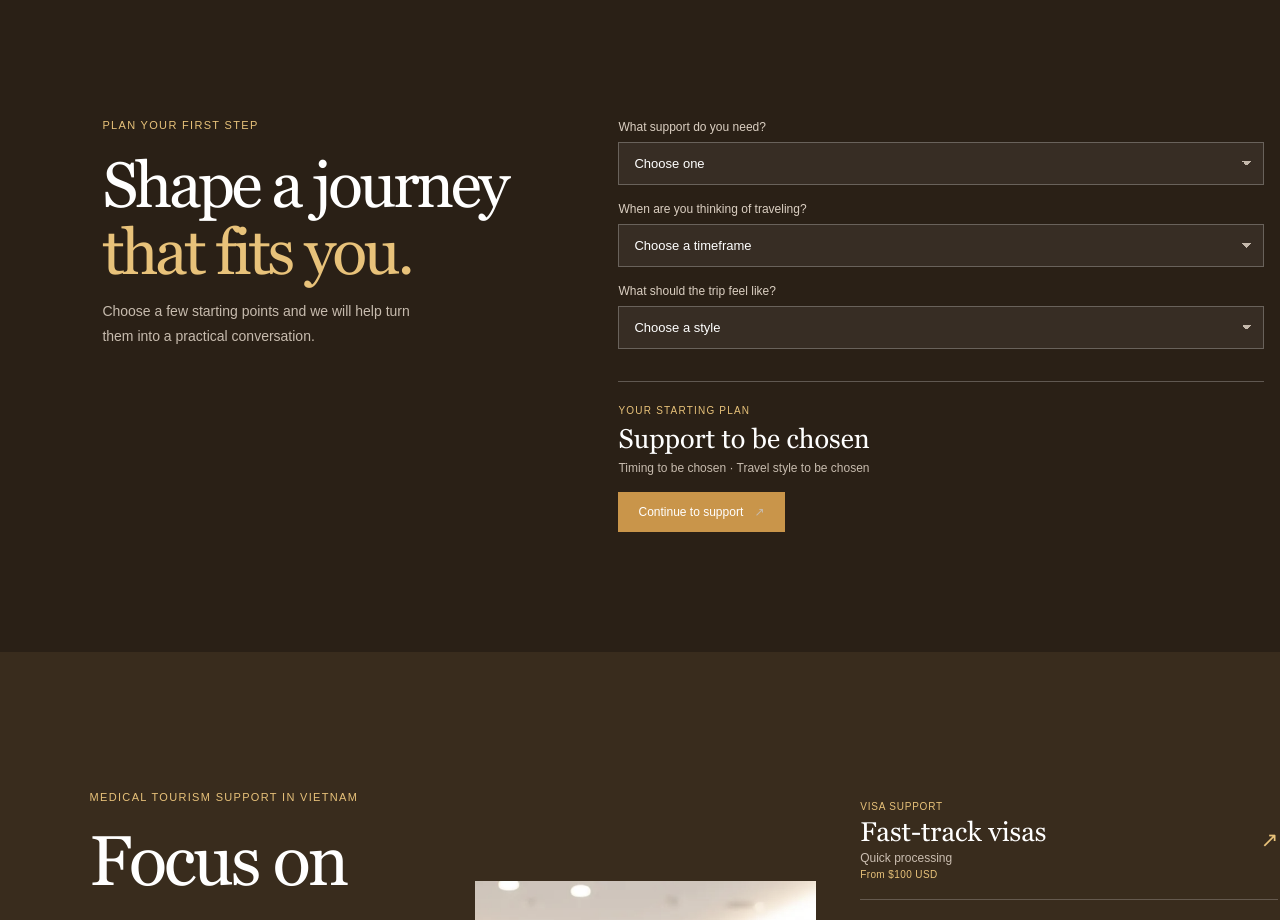
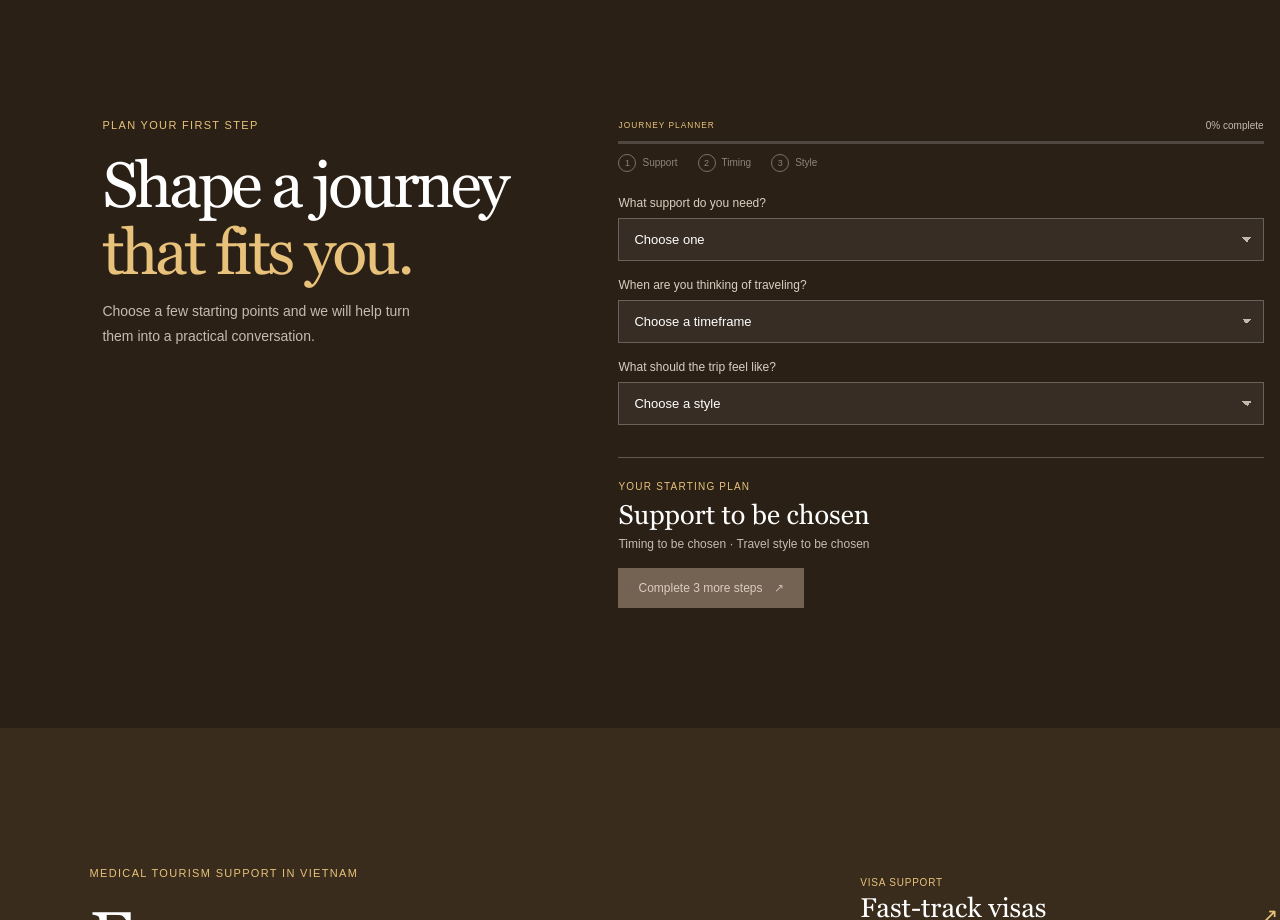
Before and after one commit to supasentai/Medical-Tourism-Support, a React (Vite) app: page / in a window 1280 px wide. Shown: the part 8854-9774 px from the top of the page. Built offline with nearby package versions, Linux system fonts and the light colour scheme.

Commit message:
Add planner progress UX

```diff
--- a/src/main.jsx
+++ b/src/main.jsx
@@ -512,6 +512,8 @@ function App() {
   });
   const copy = languageCopy[language];
   const ui = interfaceCopy[language];
+  const plannerFields = [planner.support, planner.timing, planner.travel];
+  const plannerProgress = Math.round((plannerFields.filter(Boolean).length / plannerFields.length) * 100);
 
   useEffect(() => {
     document.body.classList.toggle("menu-is-open", isMenuOpen);
@@ -976,6 +978,22 @@ function App() {
             <p>{ui.plannerIntro}</p>
           </div>
           <div className="planner-card">
+            <div className="planner-progress" aria-label={`Planner ${plannerProgress}% complete`}>
+              <div className="planner-progress-meta">
+                <small>Journey planner</small>
+                <span>{plannerProgress}% complete</span>
+              </div>
+              <div className="planner-progress-track" aria-hidden="true">
+                <span style={{ width: `${plannerProgress}%` }} />
+              </div>
+              <div className="planner-progress-steps" aria-hidden="true">
+                {['Support', 'Timing', 'Style'].map((step, index) => (
+                  <span className={plannerFields[index] ? "is-complete" : ""} key={step}>
+                    <i>{plannerFields[index] ? "✓" : index + 1}</i>{step}
+                  </span>
+                ))}
+              </div>
+            </div>
             <label>
               {ui.supportQuestion}
               <select value={planner.support} onChange={(event) => updatePlanner("support", event.target.value)}>
@@ -1010,6 +1028,7 @@ function App() {
               <span>{planner.timing || ui.timingFallback} · {planner.travel || ui.travelFallback}</span>
               <button
                 type="button"
+                className={plannerProgress === 100 ? "is-ready" : ""}
                 onClick={() => {
                   trackEvent("planner_continue_click", {
                     support: planner.support || "not-selected",
@@ -1018,7 +1037,7 @@ function App() {
                   scrollTo("contact");
                 }}
               >
-                {ui.continueSupport} <Arrow />
+                {plannerProgress === 100 ? ui.continueSupport : `Complete ${3 - plannerFields.filter(Boolean).length} more step${3 - plannerFields.filter(Boolean).length === 1 ? "" : "s"}`} <Arrow />
               </button>
             </div>
           </div>
--- a/src/styles.css
+++ b/src/styles.css
@@ -937,6 +937,67 @@ img {
   gap: 17px;
   align-content: center;
 }
+.planner-progress {
+  display: grid;
+  gap: 10px;
+  margin-bottom: 7px;
+}
+.planner-progress-meta,
+.planner-progress-steps {
+  display: flex;
+  align-items: center;
+  justify-content: space-between;
+  gap: 12px;
+}
+.planner-progress-meta {
+  color: var(--gold-light);
+  font-size: 10px;
+  letter-spacing: 0.1em;
+  text-transform: uppercase;
+}
+.planner-progress-meta span {
+  color: #c7bbae;
+  letter-spacing: 0;
+  text-transform: none;
+}
+.planner-progress-track {
+  height: 3px;
+  background: rgba(255, 255, 255, 0.18);
+}
+.planner-progress-track span {
+  display: block;
+  height: 100%;
+  background: var(--gold-light);
+  transition: width 260ms ease;
+}
+.planner-progress-steps {
+  justify-content: flex-start;
+  gap: 20px;
+  color: #8f8478;
+  font-size: 10px;
+}
+.planner-progress-steps span {
+  display: inline-flex;
+  align-items: center;
+  gap: 6px;
+}
+.planner-progress-steps i {
+  display: grid;
+  width: 18px;
+  height: 18px;
+  place-items: center;
+  border: 1px solid #7e7163;
+  border-radius: 50%;
+  font-style: normal;
+  font-size: 9px;
+}
+.planner-progress-steps .is-complete {
+  color: #e5d6c3;
+}
+.planner-progress-steps .is-complete i {
+  border-color: var(--gold-light);
+  color: var(--gold-light);
+}
 .planner-card label {
   display: grid;
   gap: 8px;
@@ -990,6 +1051,10 @@ img {
   background: var(--gold);
   color: #fff;
   font-size: 12px;
+}
+.planner-summary button:not(.is-ready) {
+  background: #746252;
+  color: #d9cdbf;
 }
 .anti-aging-section {
   min-height: 860px;
```
